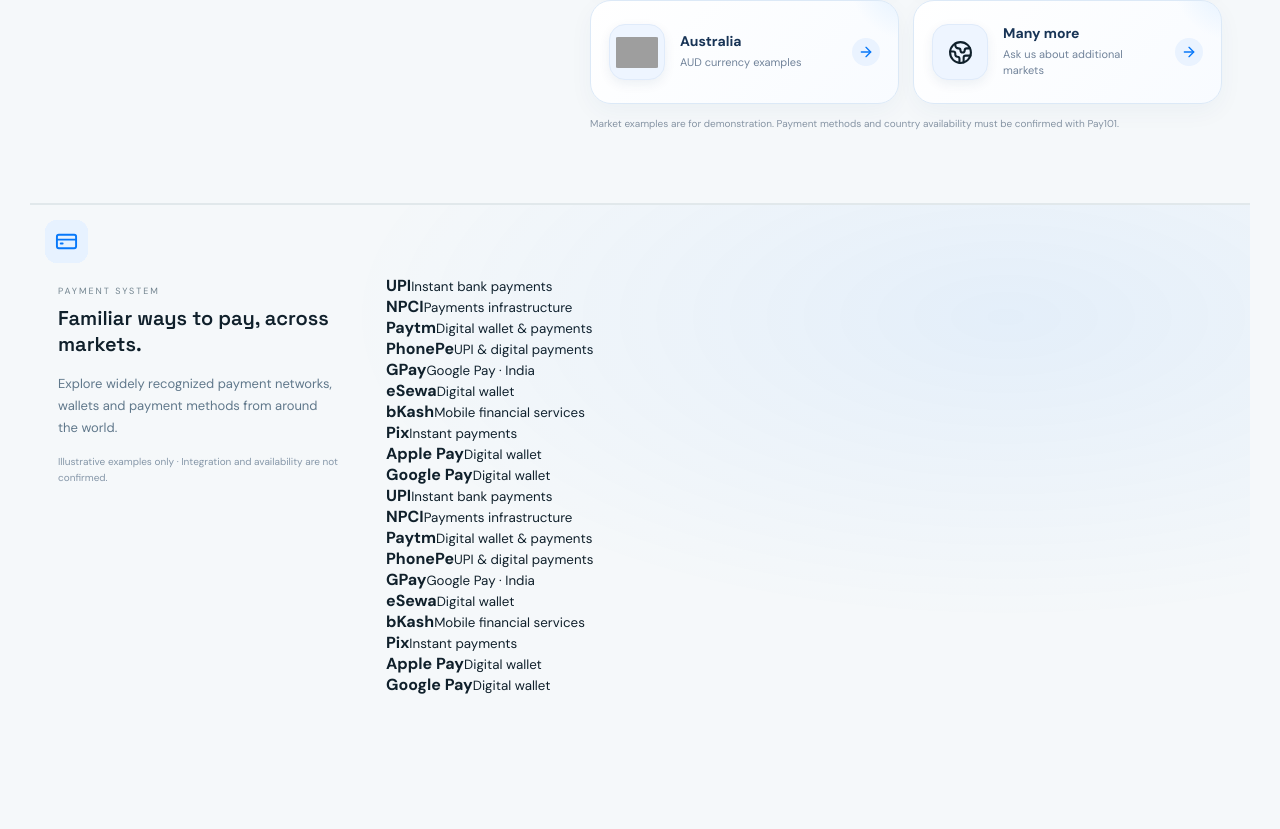
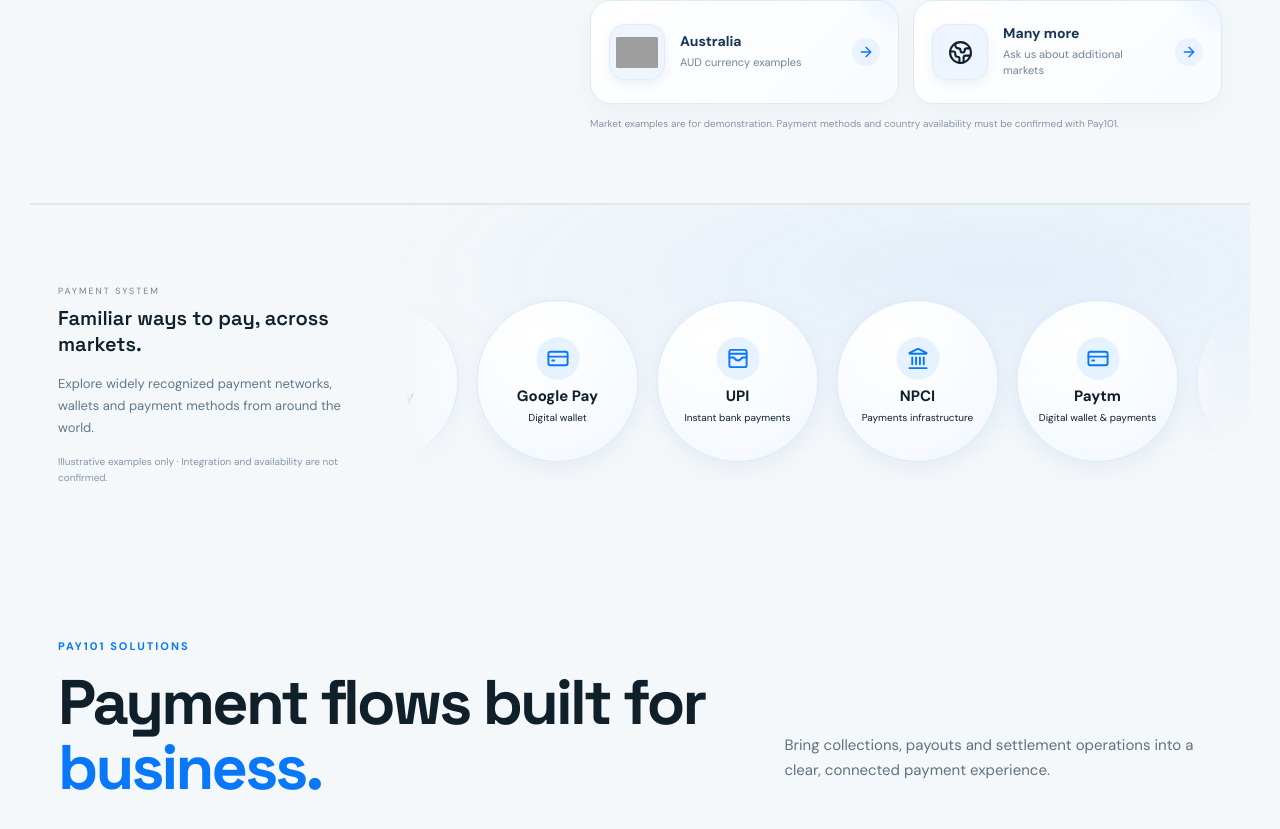
Before and after one commit to kartikmishra543/pay101-demo, a React (Vite) app: page / in a window 1280 px wide. Shown: the part 1965-2794 px from the top of the page. Built offline with nearby package versions, Linux system fonts and the light colour scheme; grey boxes are pictures that could not be loaded.

Commit message:
Style left-to-right circular payment carousel

```diff
--- a/src/style.css
+++ b/src/style.css
@@ -369,3 +369,19 @@ footer a:hover{color:var(--blue)}
 .globePinText{display:flex;flex-direction:column;min-width:0}
 .globeCountryFlag{position:static!important;flex:0 0 23px;width:23px!important;height:16px!important;object-fit:cover;border-radius:3px;margin-left:2px;box-shadow:0 1px 4px #001b3430}
 @media(max-width:550px){.globePin{gap:5px;padding:6px 7px;min-height:45px}.globeMethodLogo{flex-basis:27px;width:27px;height:27px;border-radius:8px}.globeMethodLogo strong{font-size:9px}.globeMethodLogo svg{width:17px;height:17px}.globeCountryFlag{width:18px!important;height:12px!important;flex-basis:18px}}
+
+/* Circular, continuously scrolling payment-method carousel */
+.paymentMethodsSection{grid-template-columns:minmax(240px,300px) minmax(0,1fr);align-items:center;overflow:hidden}
+.paymentMethodsMarquee{position:relative;min-width:0;width:100%;overflow:hidden;mask-image:linear-gradient(90deg,transparent,#000 6%,#000 94%,transparent);-webkit-mask-image:linear-gradient(90deg,transparent,#000 6%,#000 94%,transparent);padding:20px 0}
+.paymentMethodsTrack{display:flex;width:max-content;animation:paymentScrollRight 48s linear infinite;will-change:transform}
+.paymentMethodsLoop{display:flex;align-items:center;gap:18px;padding-right:18px;flex:0 0 auto}
+.paymentMethodsLoop .paymentMethodCard{box-sizing:border-box;flex:0 0 162px;width:162px;height:162px;min-height:162px;max-width:162px;border-radius:50%;display:flex;flex-direction:column;align-items:center;justify-content:center;text-align:center;gap:7px;padding:18px 13px;background:radial-gradient(circle at 35% 20%,#fff 0%,#f3f8ff 100%);border:1px solid #d8e8fa;box-shadow:0 8px 22px #1253a512;transition:box-shadow .25s,border-color .25s,transform .25s}
+.paymentMethodsLoop .paymentMethodCard:hover{transform:translateY(-5px);border-color:#82bbff;box-shadow:0 16px 28px #0878f92a}
+.paymentMethodsLoop .paymentMethodIcon{position:static;flex:0 0 43px;width:43px;height:43px;border-radius:50%;display:grid;place-items:center}
+.paymentMethodsLoop .paymentMethodCard b{font-size:15px;line-height:1.2;white-space:normal}
+.paymentMethodsLoop .paymentMethodCard small{font-size:10px;line-height:1.25;max-width:125px;white-space:normal}
+.paymentMethodsMarquee:hover .paymentMethodsTrack,.paymentMethodsMarquee:focus-within .paymentMethodsTrack{animation-play-state:paused}
+@keyframes paymentScrollRight{from{transform:translateX(-50%)}to{transform:translateX(0)}}
+@media(max-width:1100px){.paymentMethodsSection{grid-template-columns:1fr;gap:22px}}
+@media(max-width:550px){.paymentMethodsLoop{gap:12px;padding-right:12px}.paymentMethodsLoop .paymentMethodCard{flex-basis:136px;width:136px;height:136px;min-height:136px;max-width:136px;padding:12px}.paymentMethodsLoop .paymentMethodIcon{flex-basis:36px;width:36px;height:36px}.paymentMethodsLoop .paymentMethodCard b{font-size:13px}.paymentMethodsLoop .paymentMethodCard small{font-size:9px}}
+@media(prefers-reduced-motion:reduce){.paymentMethodsTrack{animation:none}.paymentMethodsMarquee{overflow-x:auto;mask-image:none;-webkit-mask-image:none}}
```
